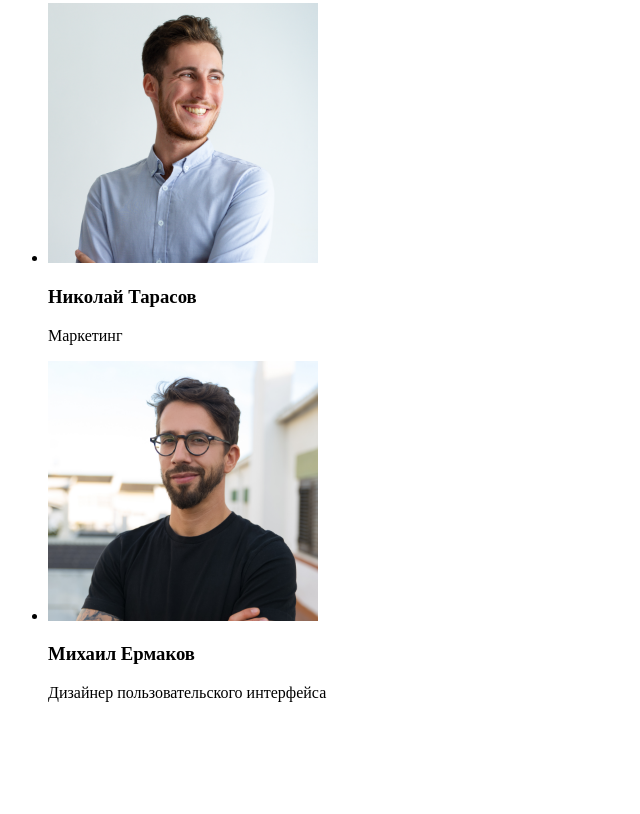
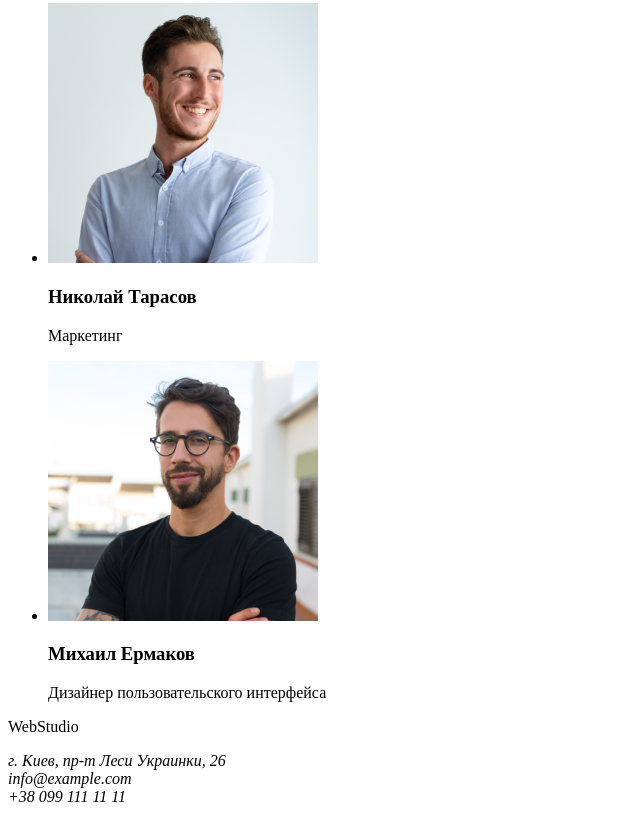
Before and after one commit to DmitriyKorshunov/goit-markup-hw-01, a plain HTML site: page index.html in a window 1280 px wide. Shown: the part 2363-3177 px from the top of the page, without its empty margins (0-640 px from the left). Before the commit the page ends 3081 px from the top, so only its background shows below. Drawn offline with Linux system fonts and the light colour scheme.

Commit message:
Набран подвал

```diff
--- a/index.html
+++ b/index.html
@@ -92,7 +92,12 @@
         </ul>
     </section>
     <!--Подвал-->
-    <footer></footer>
+    <footer>
+        <section>
+            <p><span>Web</span>Studio</p>
+            <address>г. Киев, пр-т Леси Украинки, 26<br>info@example.com<br>+38 099 111 11 11</address>
+        </section>
+    </footer>
 
 </body>
 </html>
```
